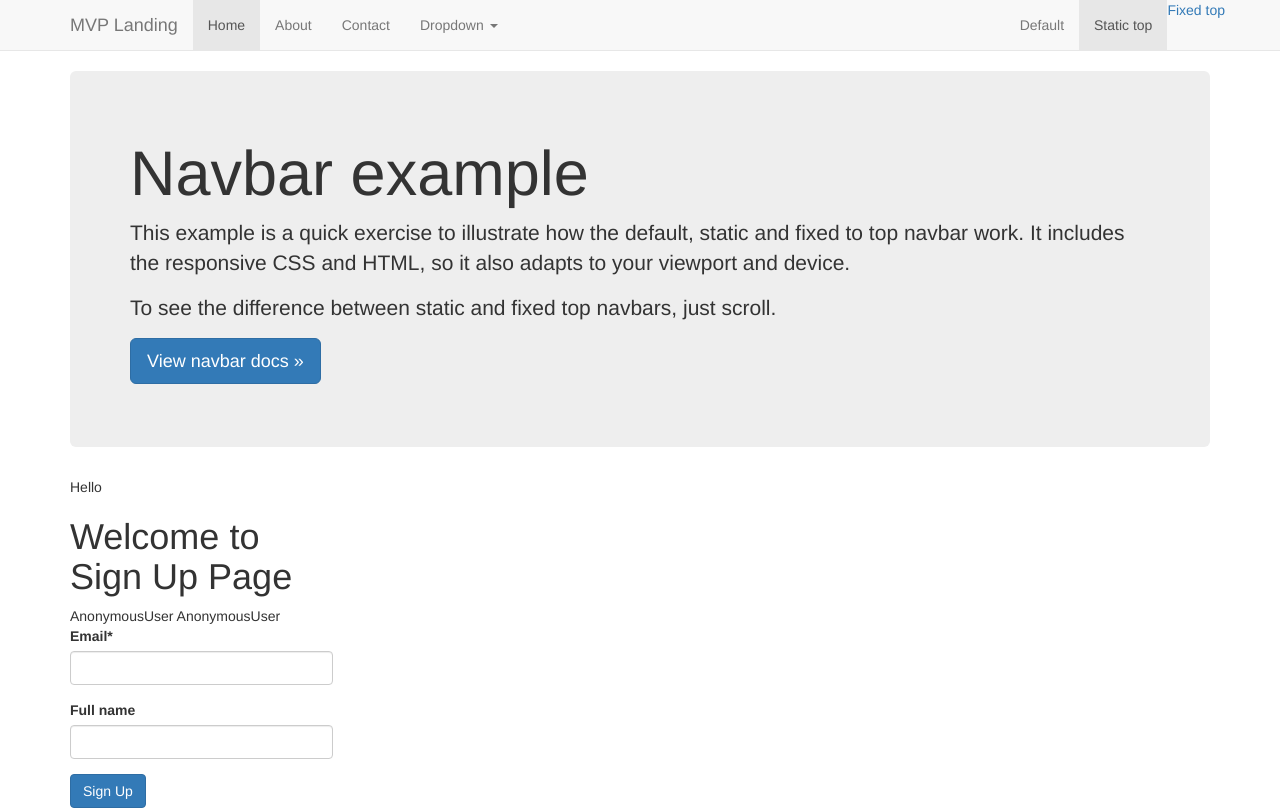
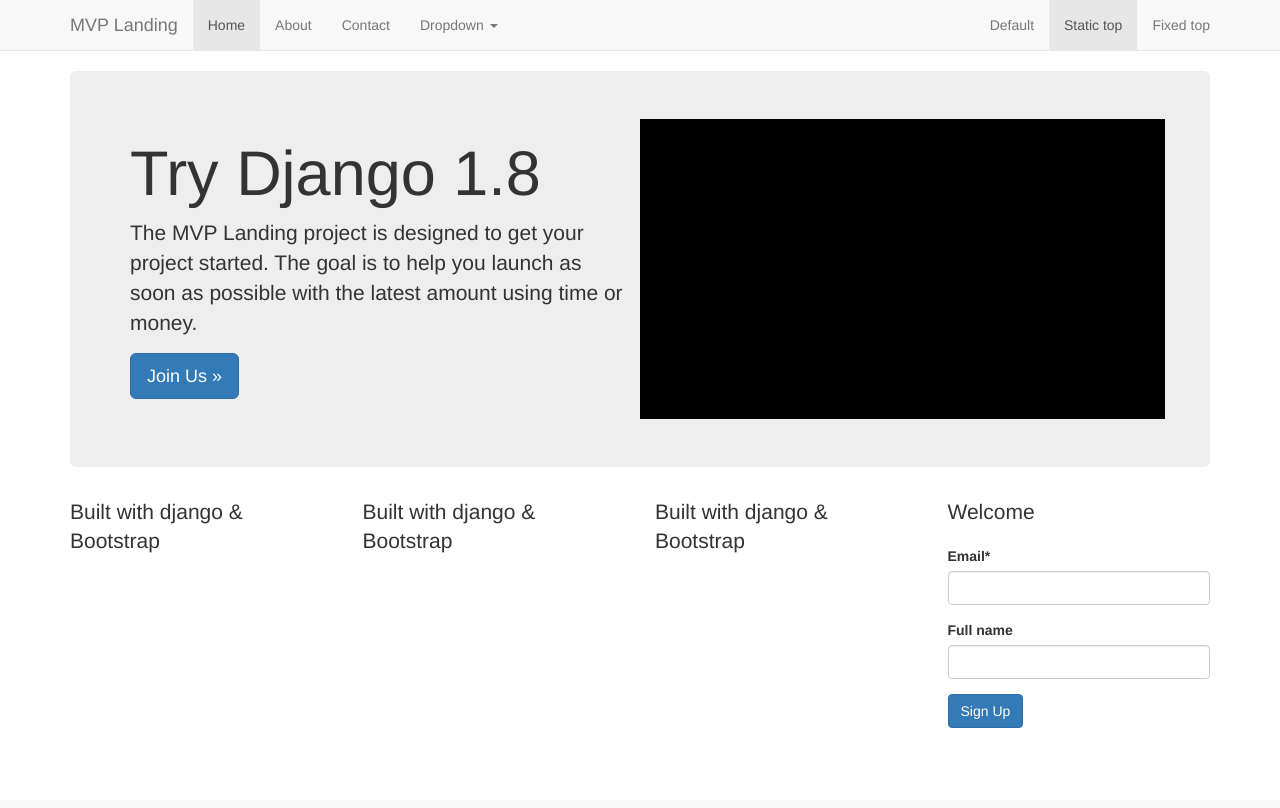
Before and after one commit to sushildangi/django1_8, a Django app: page / in a window 1280 px wide. After the commit the page ends 728 px from the top, so only its background shows below. Run offline with Django 3.2, Linux system fonts and the light colour scheme; some libraries are stand-ins or nearby versions.

Commit message:
Basic bootstrap classes applied

```diff
--- a/newsletter/views.py
+++ b/newsletter/views.py
@@ -11,7 +11,7 @@
 
     context = {
         'form': form,
-        'title': 'Welcome to Sign Up Page'
+        'title': 'Welcome'
     }
 
     if form.is_valid():
--- a/templates/base.html
+++ b/templates/base.html
@@ -22,19 +22,14 @@
 
 
     <div class="container">
-
         {%block jumbotron%}
         <div class="jumbotron">
-            <h1>Navbar example</h1>
-            <p>This example is a quick exercise to illustrate how the default, static and fixed to top navbar work. It
-                includes
-                the responsive CSS and HTML, so it also adapts to your viewport and device.</p>
-            <p>To see the difference between static and fixed top navbars, just scroll.</p>
-            <p>
-                <a class="btn btn-lg btn-primary" href="../../components/#navbar" role="button">View navbar docs
-                    &raquo;</a>
-            </p>
+
+            {%block jumbotron_content %}
+
+            {% endblock %}
         </div>
+
 
         {%endblock%}
 
--- a/templates/home.html
+++ b/templates/home.html
@@ -3,23 +3,32 @@
 
 {%block head_title%}Welcome{%endblock%}
 
-{%block jumbotron%}
+{%block jumbotron_content%}
+<div class="row">
+    <div class="col-xs-6">
 
-{{ block.super }}
-Hello
+        <h1>Try Django 1.8</h1>
+        <p>The MVP Landing project is designed to get your project started. The goal is to
+            help you launch as soon as possible with the latest amount using time or money.
+        </p>
+        <p>
+            <a class="btn btn-lg btn-primary" href="#" role="button">Join Us
+                &raquo;</a>
+        </p>
+    </div>
+    <div class="col-xs-6" style="background-color:black;height:300px;">
 
+    </div>
+</div>
 {% endblock %}
 
 {% block content %}
 
 <div class="row">
-    <div class="col-sm-6 col-md-3">
 
-        <h1>{{title}}</h1>
+    <div class="col-sm-3 pull-right">
 
-        {{user}}
-
-        {{request.user}}
+        <p class="lead">{{title}}</p>
 
         <form method="POST" action=".">
             {% csrf_token %}
@@ -27,5 +36,14 @@
             <input class="btn btn-primary" type="submit" value="Sign Up">
         </form>
     </div>
+    <div class="col-sm-3">
+        <p class="lead">Built with django &amp; Bootstrap</p>
+    </div>
+    <div class="col-sm-3">
+        <p class="lead">Built with django &amp; Bootstrap</p>
+    </div>
+    <div class="col-sm-3">
+        <p class="lead">Built with django &amp; Bootstrap</p>
+    </div>
 </div>
 {% endblock %}
--- a/templates/navbar.html
+++ b/templates/navbar.html
@@ -32,7 +32,7 @@
             <ul class="nav navbar-nav navbar-right">
                 <li><a href="../navbar/">Default</a></li>
                 <li class="active"><a href="./">Static top <span class="sr-only">(current)</span></a></li>
-                <mail Setup completeli><a href="../navbar-fixed-top/">Fixed top</a></li>
+                <li><a href="../navbar-fixed-top/">Fixed top</a></li>
             </ul>
         </div><!--/.nav-collapse -->
     </div>
```
